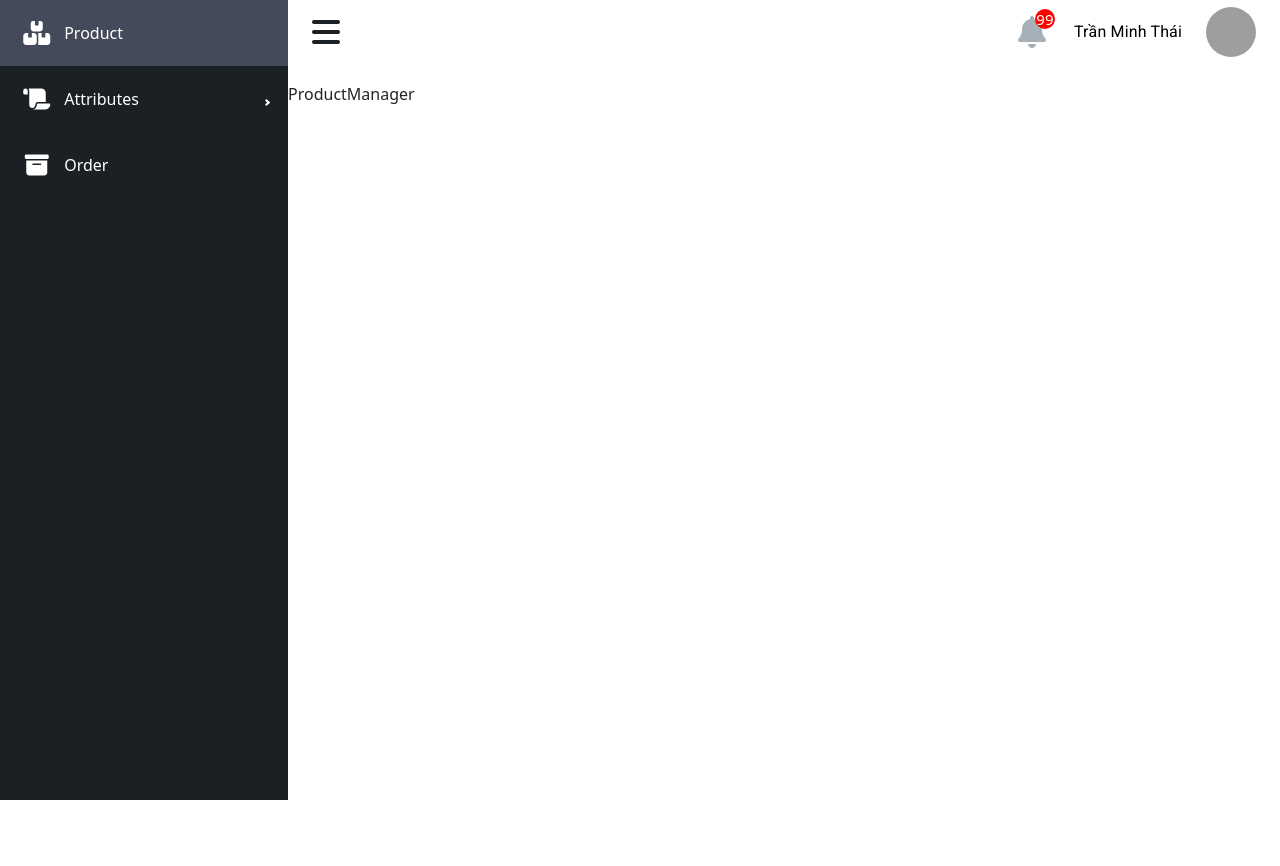
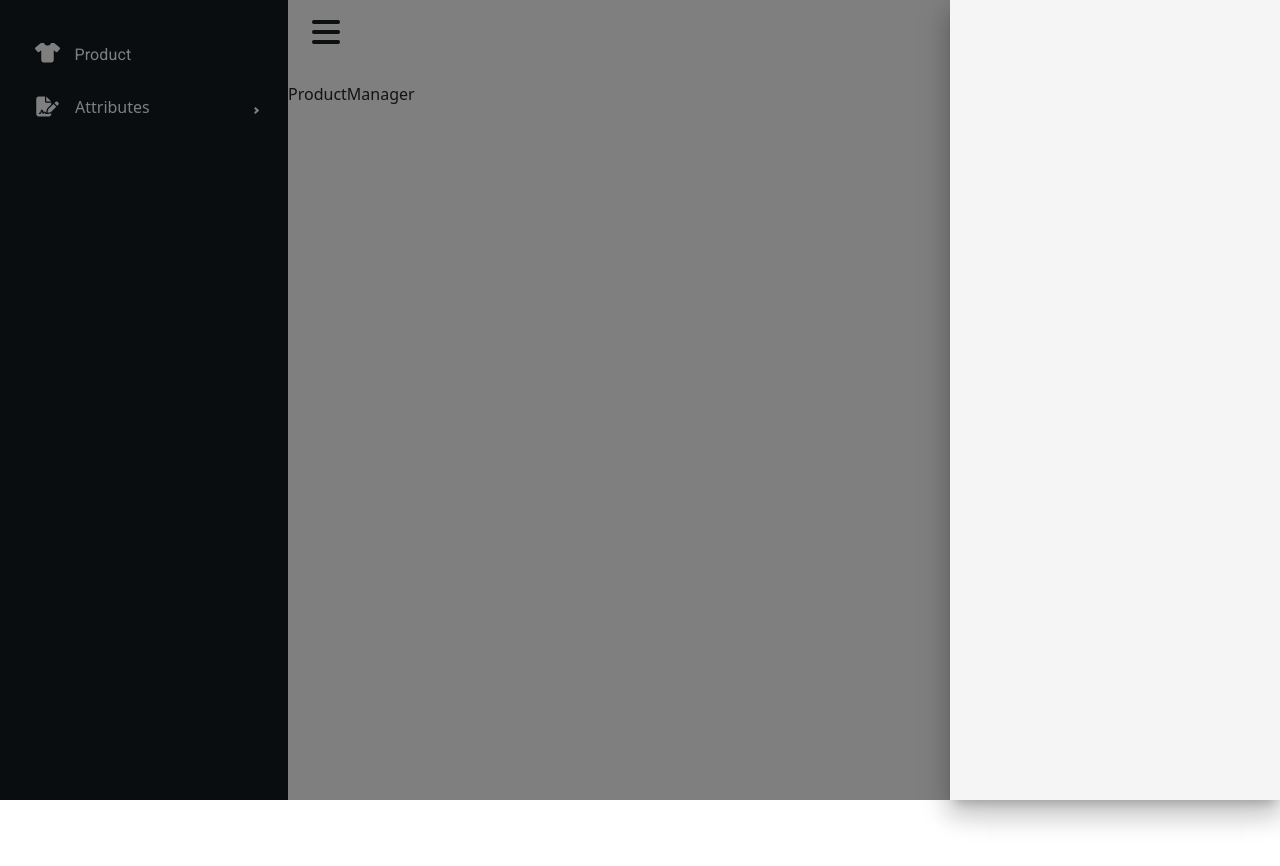
Before and after one commit to TranMThai/Frontend-Ecommerce-Fashion, a React (Vite) app: page /admin/product in a window 1280 px wide. Both pictures are taken after a click on the button "99". Shown: the top 866 px of the page. Before the commit the page ends 800 px from the top, so only its background shows below. Built offline with nearby package versions, Linux system fonts and the light colour scheme; grey boxes are pictures that could not be loaded.

Commit message:
update sidebar

```diff
--- a/src/components/Avatar.tsx
+++ b/src/components/Avatar.tsx
@@ -13,10 +13,7 @@ const Avatar: React.FC<IProps> = ({ draw }) => {
 
     const [open, setOpen] = useState(false);
 
-    const toggleDrawer = (open: boolean) => (event: React.KeyboardEvent | React.MouseEvent) => {
-        if (event.type === 'keydown' && ((event as React.KeyboardEvent).key === 'Tab' || (event as React.KeyboardEvent).key === 'Shift')) {
-            return;
-        }
+    const toggleDrawer = (open: boolean) => () => {
         setOpen(open);
     };
 
--- a/src/components/Button.tsx
+++ b/src/components/Button.tsx
@@ -19,10 +19,10 @@ const Button: React.FC<IProps> = ({ children, color, backgroundColor, fontSize,
                 borderRadius: 1.5,
                 fontSize: fontSize ?? 16,
                 textAlign: 'center',
-                transition: 'background-color 0.2s, transform 0.2s',
+                transition: 'filter 0.3s, transform 0.2s',
 
                 '&:hover': {
-                    filter: 'saturate(1.5)',
+                    filter: 'saturate(2)',
                 },
                 ...sx
             }}
--- a/src/components/Notification.tsx
+++ b/src/components/Notification.tsx
@@ -1,8 +1,17 @@
 import { Box, IconButton } from '@mui/material'
-import React from 'react'
+import React, { useState } from 'react'
+import NotificationBox from './NotificationBox'
 
 const Notification: React.FC = () => {
+
+    const [open, setOpen] = useState(false);
+
+    const toggleDrawer = (open: boolean) => () => {
+        setOpen(open);
+    };
+
     return (
+        <>
             <IconButton
                 size="large"
                 aria-label="account of current notification"
@@ -11,6 +20,7 @@ const Notification: React.FC = () => {
                     mr: 2,
                     position: 'relative'
                 }}
+                onClick={toggleDrawer(true)}
             >
                 <i className='fa-solid fa-bell fs-2' />
                 <Box
@@ -33,6 +43,12 @@ const Notification: React.FC = () => {
                     99
                 </Box>
             </IconButton>
+
+            <NotificationBox
+                open={open}
+                toggleDrawer={toggleDrawer}
+            />
+        </>
     )
 }
 
--- /dev/null
+++ b/src/components/NotificationBox.tsx
@@ -0,0 +1,34 @@
+import { Box, Drawer } from '@mui/material'
+import React from 'react'
+
+interface IProps {
+    open: boolean,
+    toggleDrawer: (open: boolean) => () => void
+}
+
+const NotificationBox: React.FC<IProps> = ({ open, toggleDrawer }) => {
+    return (
+        <Drawer
+            anchor='right'
+            open={open}
+            onClose={toggleDrawer ? toggleDrawer(false) : undefined}
+        >
+            <Box
+                sx={{
+                    width: {
+                        xs: 200,
+                        md: 330
+                    },
+                    padding: 2,
+                    height: '100%',
+                    backgroundColor: '#f5f5f5'
+                }}
+                role="presentation"
+            >
+
+            </Box>
+        </Drawer>
+    )
+}
+
+export default NotificationBox
--- /dev/null
+++ b/src/layouts/Admin/Sidebar/MenuItem.tsx
@@ -0,0 +1,38 @@
+import { Stack, Typography } from '@mui/material'
+import React from 'react'
+import { MenuItem as Item } from 'react-pro-sidebar'
+import { useNavigate } from 'react-router-dom'
+
+interface IProps {
+    icon?: React.ReactNode,
+    to: string,
+    collapse?: boolean,
+    children: string,
+}
+
+const MenuItem: React.FC<IProps> = ({ icon, to, collapse, children }) => {
+
+    const navigate = useNavigate()
+
+    return (
+        <Item
+            onClick={() => navigate(to)}
+            style={{ paddingLeft: collapse === undefined ? 25 : collapse ? 25 : 65 }}
+        >
+            <Stack
+                direction='row'
+            >
+                {icon}
+                <Typography
+                    sx={{
+                        ml: icon ? 1.8 : 0
+                    }}
+                >
+                    {children}
+                </Typography>
+            </Stack>
+        </Item>
+    )
+}
+
+export default MenuItem
--- a/src/layouts/Admin/Sidebar/index.tsx
+++ b/src/layouts/Admin/Sidebar/index.tsx
@@ -1,36 +1,29 @@
-import React, { useState } from 'react';
-import { Menu, MenuItem, Sidebar as SidebarPro, SubMenu } from 'react-pro-sidebar';
-import { useNavigate } from 'react-router-dom';
+import React from 'react';
+import { Menu, Sidebar as SidebarPro, SubMenu } from 'react-pro-sidebar';
+import MenuItem from './MenuItem';
 
 interface IProps {
     collapse: boolean,
-    toggled: boolean
-    setToggled: React.Dispatch<React.SetStateAction<boolean>>
+    toggled: boolean,
+    broken: boolean,
+    setToggled: React.Dispatch<React.SetStateAction<boolean>>,
     setBroken: React.Dispatch<React.SetStateAction<boolean>>
 }
 
-const menuItemStyles = {
-    paddingLeft: '2.5em',
-    backgroundColor: '#1A2023'
-}
-
-const AdminSidebar: React.FC<IProps> = ({ collapse, toggled, setToggled, setBroken }) => {
-    const navigate = useNavigate()
-    const [openAttributes, setOpenAttributes] = useState<boolean>(false)
-
-    const handleAttributes = () => setOpenAttributes(!openAttributes)
+const AdminSidebar: React.FC<IProps> = ({ collapse, toggled, setToggled, setBroken, broken }) => {
 
     return (
         <SidebarPro
             collapsed={collapse}
             collapsedWidth="5em"
-            width='18em'
-            backgroundColor='#1A2023'
+            width={broken ? "13em" : "18em"}
+            backgroundColor='#141A21'
             rootStyles={{
                 border: '0',
                 height: '100vh',
                 position: 'sticky',
-                top: 0
+                top: 0,
+                zIndex: 1
             }}
             customBreakPoint="1000px"
             toggled={toggled}
@@ -38,42 +31,79 @@ const AdminSidebar: React.FC<IProps> = ({ collapse, toggled, setToggled, setBrok
             onBreakPoint={setBroken}
         >
             <Menu
+                rootStyles={{
+                    marginTop: 30
+                }}
                 menuItemStyles={{
+                    subMenuContent: {
+                        backgroundColor: '#141A21'
+                    },
                     button: {
-                        boxSizing: 'content-box',
+                        padding: 20,
+                        margin: 2,
+                        marginRight: collapse ? 2.5 : 10,
+                        marginLeft: collapse ? 2.5 : 10,
+                        borderRadius: 5,
                         color: 'white',
-                        padding: '.5em 1.2em',
                         ":hover": {
-                            backgroundColor: '#444A5A'
+                            backgroundColor: '#1D242B'
                         }
                     }
                 }}
             >
-                <MenuItem icon={<i className="fa-solid fa-boxes fs-4 m-4" />}
-                    onClick={() => navigate('/admin/product')}
+                <MenuItem
+                    to='/admin/product'
+                    icon={<i className='fa-solid fa-shirt fs-5' />}
                 >
                     Product
                 </MenuItem>
                 <SubMenu
                     label="Attributes"
-                    icon={<i className="fa-solid fa-scroll fs-4 m-4" />}
-                    open={openAttributes}
-                    onClick={handleAttributes}
+                    icon={<i className='fa-solid fa-file-signature fs-5' />}
                 >
                     <MenuItem
-                        style={menuItemStyles}
-                        onClick={() => navigate('/admin/category')}
+                        to='/admin/color'
+                        collapse={collapse}
+                    >
+                        Color
+                    </MenuItem>
+                    <MenuItem
+                        to='/admin/size'
+                        collapse={collapse}
+                    >
+                        Size
+                    </MenuItem>
+                    <MenuItem
+                        to='/admin/brand'
+                        collapse={collapse}
+                    >
+                        Brand
+                    </MenuItem>
+                    <MenuItem
+                        to='/admin/origin'
+                        collapse={collapse}
+                    >
+                        Origin
+                    </MenuItem>
+                    <MenuItem
+                        to='/admin/material'
+                        collapse={collapse}
+                    >
+                        Material
+                    </MenuItem>
+                    <MenuItem
+                        to='/admin/category'
+                        collapse={collapse}
                     >
                         Category
                     </MenuItem>
                     <MenuItem
-                        style={menuItemStyles}
-                        onClick={() => navigate('/admin/brand')}
+                        to='/admin/special-attributes'
+                        collapse={collapse}
                     >
-                        Brand
+                        Special attributes
                     </MenuItem>
                 </SubMenu>
-                <MenuItem icon={<i className="fa-solid fa-archive fs-4 m-4" />}> Order </MenuItem>
             </Menu>
         </SidebarPro >
     )
--- a/src/layouts/Admin/index.tsx
+++ b/src/layouts/Admin/index.tsx
@@ -21,6 +21,7 @@ const AdminLayout: React.FC = () => {
                 toggled={toggled}
                 setToggled={setToggled}
                 setBroken={setBroken}
+                broken={broken}
             />
             <div className='w-100'>
                 <AdminHeader
--- a/src/pages/Admin/Product/index.tsx
+++ b/src/pages/Admin/Product/index.tsx
@@ -2,7 +2,7 @@ import React from 'react'
 
 const ProductManager = () => {
   return (
-    <div>ProductManager</div>
+    <div style={{height: '200vh'}}>ProductManager</div>
   )
 }
 
```
Lines whose indentation alone changed are shown as unchanged.
